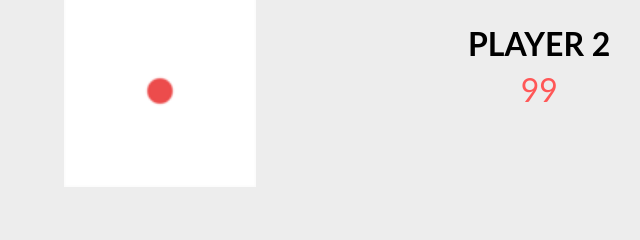
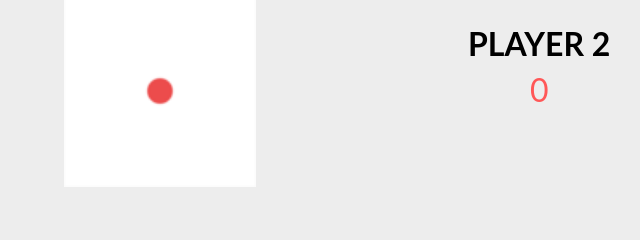
Before and after one commit to Kazzouwi/Eval2, a plain HTML site: page index.html in a window 1280 px wide. Shown: the part 215-455 px from the top of the page, 480-1120 px from the left. Drawn offline with Linux system fonts and the light colour scheme.

Commit message:
Correction

```diff
--- a/index.html
+++ b/index.html
@@ -6,7 +6,13 @@
   <meta name="viewport" content="width=device-width">
   <title>replit</title>
   <link href="style.css" rel="stylesheet" type="text/css" />
-  <link rel="stylesheet" href="https://cdnjs.cloudflare.com/ajax/libs/font-awesome/6.4.0/css/all.min.css" integrity="sha512-iecdLmaskl7CVkqkXNQ/ZH/XLlvWZOJyj7Yy7tcenmpD1ypASozpmT/E0iPtmFIB46ZmdtAc9eNBvH0H/ZpiBw==" crossorigin="anonymous" referrerpolicy="no-referrer" />
+  <link
+    rel="stylesheet"
+    href="https://cdnjs.cloudflare.com/ajax/libs/font-awesome/6.4.0/css/all.min.css"
+    integrity="sha512-iecdLmaskl7CVkqkXNQ/ZH/XLlvWZOJyj7Yy7tcenmpD1ypASozpmT/E0iPtmFIB46ZmdtAc9eNBvH0H/ZpiBw=="
+    crossorigin="anonymous"
+    referrerpolicy="no-referrer"
+  />
 </head>
 
 <body>
@@ -42,7 +48,7 @@
     <div class="p2">
       <div class="round">
         <h1 id="p2name">PLAYER 2</h1>
-        <p class="p2 count" id="g2">99</p>
+        <p class="p2 count" id="g2">0</p>
       </div>
       <div class="p2 global">
         <p>CURRENT</p>
```
